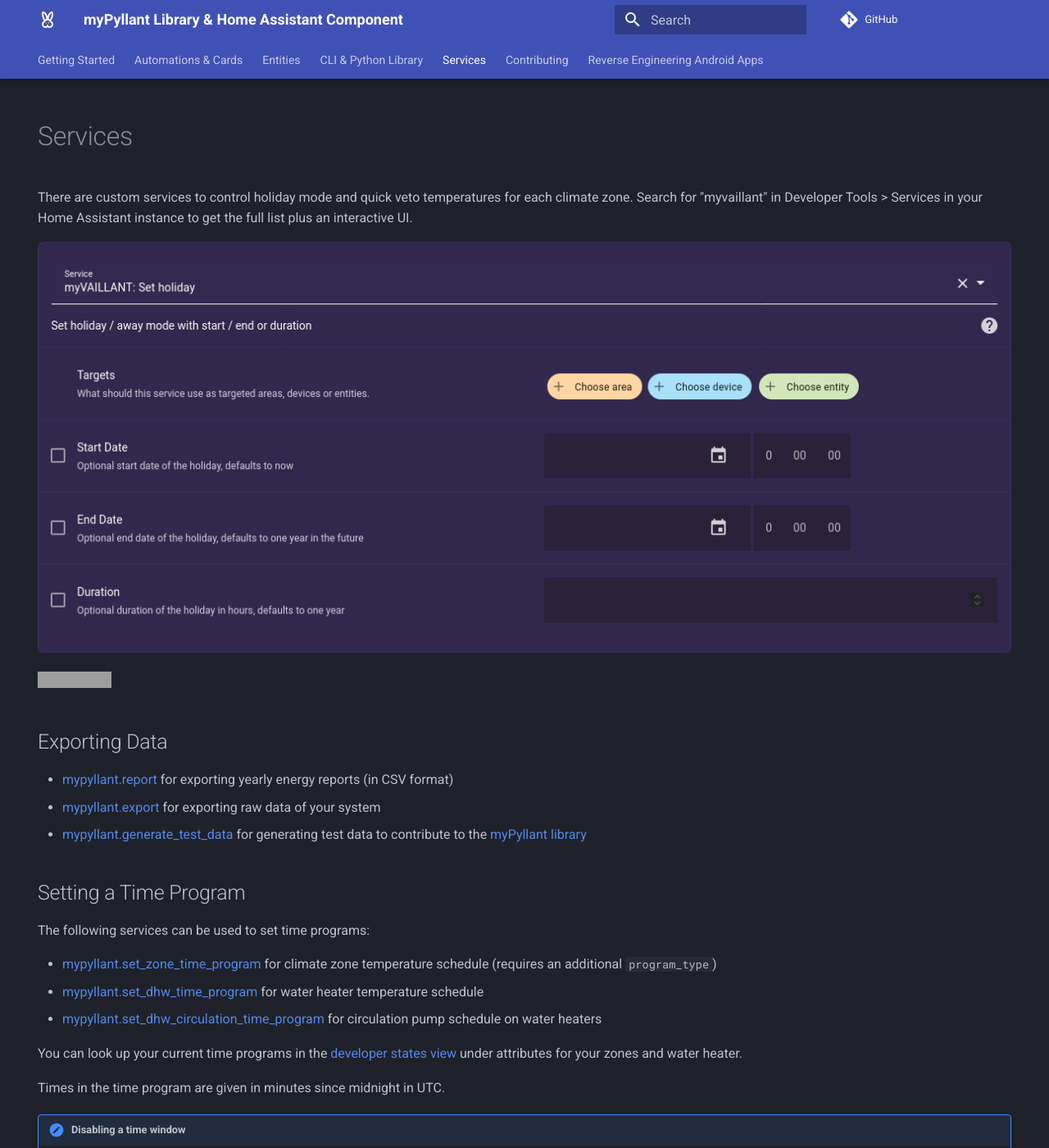
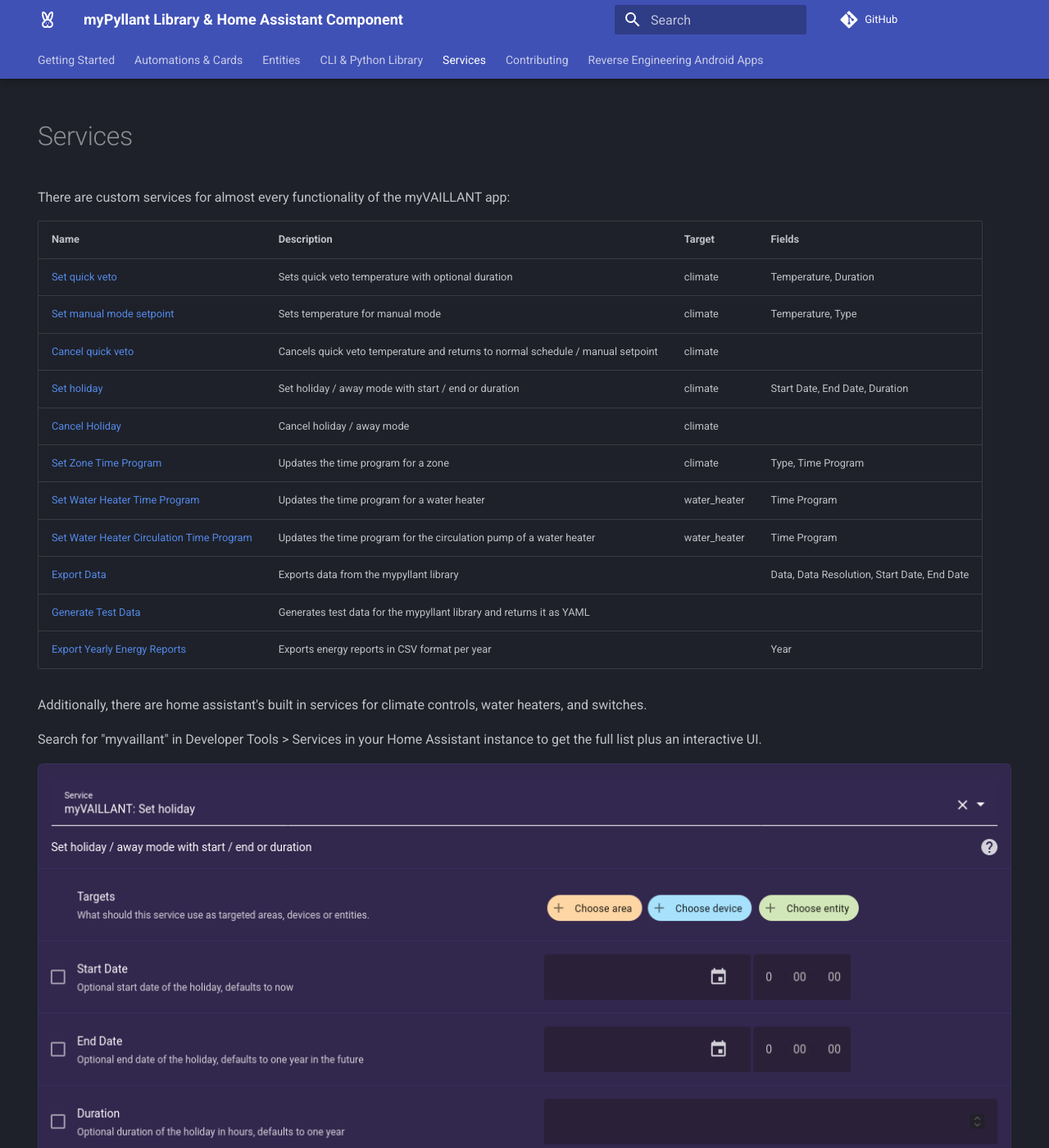
Before and after one commit to signalkraft/mypyllant-component, an MkDocs documentation site: the page built from docs/docs/2-services.md, in a window 1280 px wide and 1400 px high. Shown: the whole window at 82% size. Built offline with MkDocs 1.6.1 and Material for MkDocs 9.7.7, drawn with Linux system fonts in a browser that asks for light colours; comment, search, counter and statistics services are not loaded; grey boxes are pictures that could not be loaded.

Commit message:
Added services documentation and script to update it

```diff
--- a/docs/docs/2-services.md
+++ b/docs/docs/2-services.md
@@ -7,8 +7,26 @@
 
 # Services
 
-There are custom services to control holiday mode and quick veto temperatures for each climate zone.
-Search for "myvaillant" in Developer Tools > Services in your Home Assistant instance to get the full list plus an interactive UI.
+There are custom services for almost every functionality of the myVAILLANT app:
+
+| Name                                                                                                                                                          | Description                                                                     | Target       | Fields                                      |
+|:--------------------------------------------------------------------------------------------------------------------------------------------------------------|:--------------------------------------------------------------------------------|:-------------|:--------------------------------------------|
+| [Set quick veto](https://my.home-assistant.io/redirect/developer_call_service/?service=mypyllant.set_quick_veto)                                              | Sets quick veto temperature with optional duration                              | climate      | Temperature, Duration                       |
+| [Set manual mode setpoint](https://my.home-assistant.io/redirect/developer_call_service/?service=mypyllant.set_manual_mode_setpoint)                          | Sets temperature for manual mode                                                | climate      | Temperature, Type                           |
+| [Cancel quick veto](https://my.home-assistant.io/redirect/developer_call_service/?service=mypyllant.cancel_quick_veto)                                        | Cancels quick veto temperature and returns to normal schedule / manual setpoint | climate      |                                             |
+| [Set holiday](https://my.home-assistant.io/redirect/developer_call_service/?service=mypyllant.set_holiday)                                                    | Set holiday / away mode with start / end or duration                            | climate      | Start Date, End Date, Duration              |
+| [Cancel Holiday](https://my.home-assistant.io/redirect/developer_call_service/?service=mypyllant.cancel_holiday)                                              | Cancel holiday / away mode                                                      | climate      |                                             |
+| [Set Zone Time Program](https://my.home-assistant.io/redirect/developer_call_service/?service=mypyllant.set_zone_time_program)                                | Updates the time program for a zone                                             | climate      | Type, Time Program                          |
+| [Set Water Heater Time Program](https://my.home-assistant.io/redirect/developer_call_service/?service=mypyllant.set_dhw_time_program)                         | Updates the time program for a water heater                                     | water_heater | Time Program                                |
+| [Set Water Heater Circulation Time Program](https://my.home-assistant.io/redirect/developer_call_service/?service=mypyllant.set_dhw_circulation_time_program) | Updates the time program for the circulation pump of a water heater             | water_heater | Time Program                                |
+| [Export Data](https://my.home-assistant.io/redirect/developer_call_service/?service=mypyllant.export)                                                         | Exports data from the mypyllant library                                         |              | Data, Data Resolution, Start Date, End Date |
+| [Generate Test Data](https://my.home-assistant.io/redirect/developer_call_service/?service=mypyllant.generate_test_data)                                      | Generates test data for the mypyllant library and returns it as YAML            |              |                                             |
+| [Export Yearly Energy Reports](https://my.home-assistant.io/redirect/developer_call_service/?service=mypyllant.report)                                        | Exports energy reports in CSV format per year                                   |              | Year                                        |
+
+Additionally, there are home assistant's built in services for climate controls, water heaters, and switches.
+
+Search for "myvaillant" in Developer Tools > Services in your Home Assistant instance to get the full list plus an
+interactive UI.
 
 ![Services Screenshot](assets/services-screenshot.png)
 
@@ -16,19 +34,26 @@
 
 ## Exporting Data
 
-* [mypyllant.report](https://my.home-assistant.io/redirect/developer_call_service/?service=mypyllant.report) for exporting yearly energy reports (in CSV format)
-* [mypyllant.export](https://my.home-assistant.io/redirect/developer_call_service/?service=mypyllant.export) for exporting raw data of your system
-* [mypyllant.generate_test_data](https://my.home-assistant.io/redirect/developer_call_service/?service=mypyllant.generate_test_data) for generating test data to contribute to the [myPyllant library](https://github.com/signalkraft/mypyllant)
+* [mypyllant.report](https://my.home-assistant.io/redirect/developer_call_service/?service=mypyllant.report) for
+  exporting yearly energy reports (in CSV format)
+* [mypyllant.export](https://my.home-assistant.io/redirect/developer_call_service/?service=mypyllant.export) for
+  exporting raw data of your system
+* [mypyllant.generate_test_data](https://my.home-assistant.io/redirect/developer_call_service/?service=mypyllant.generate_test_data)
+  for generating test data to contribute to the [myPyllant library](https://github.com/signalkraft/mypyllant)
 
 ## Setting a Time Program
 
 The following services can be used to set time programs:
 
-* [mypyllant.set_zone_time_program](https://my.home-assistant.io/redirect/developer_call_service/?service=mypyllant.set_zone_time_program) for climate zone temperature schedule (requires an additional `program_type`)
-* [mypyllant.set_dhw_time_program](https://my.home-assistant.io/redirect/developer_call_service/?service=mypyllant.set_dhw_time_program) for water heater temperature schedule
-* [mypyllant.set_dhw_circulation_time_program](https://my.home-assistant.io/redirect/developer_call_service/?service=mypyllant.set_dhw_circulation_time_program) for circulation pump schedule on water heaters
+* [mypyllant.set_zone_time_program](https://my.home-assistant.io/redirect/developer_call_service/?service=mypyllant.set_zone_time_program)
+  for climate zone temperature schedule (requires an additional `program_type`)
+* [mypyllant.set_dhw_time_program](https://my.home-assistant.io/redirect/developer_call_service/?service=mypyllant.set_dhw_time_program)
+  for water heater temperature schedule
+* [mypyllant.set_dhw_circulation_time_program](https://my.home-assistant.io/redirect/developer_call_service/?service=mypyllant.set_dhw_circulation_time_program)
+  for circulation pump schedule on water heaters
 
-You can look up your current time programs in the [developer states view](https://my.home-assistant.io/redirect/developer_states/)
+You can look up your current time programs in
+the [developer states view](https://my.home-assistant.io/redirect/developer_states/)
 under attributes for your zones and water heater.
 
 Times in the time program are given in minutes since midnight in UTC.
```
Also changed, not shown: docs/docs/index.md (+14 -5 lines), README.md, 1 other file.
